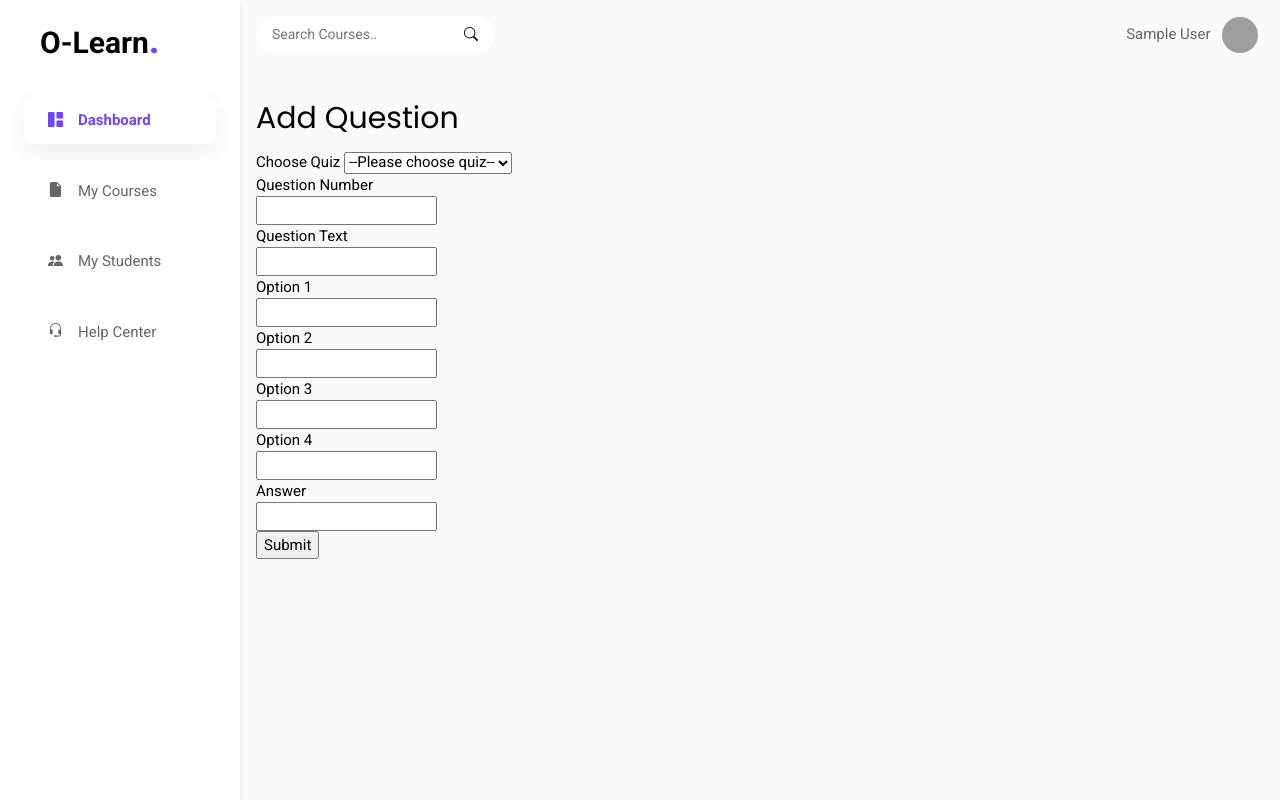
After one commit to shinushaju/olearn, a Flask app: page /course/quiz/add/question in a window 1280 px wide. The commit adds this page. Run offline with Flask 2, Linux system fonts and the light colour scheme; the visitor is signed in with stand-in values (Sample User, id 1); data comes from the database, SQL or seed files in the repository; data that the repository does not hold is empty; grey boxes are pictures that could not be loaded.

Commit message:
added question views and updated question model

```diff
--- /dev/null
+++ b/app/templates/faculty/add-question.html
@@ -0,0 +1,51 @@
+{%extends "faculty-base.html" %}
+
+{% block title %} Add Question{% endblock %}
+
+{% block customcss %}{% endblock %}
+
+{%block content%}
+
+<div class="w3-container w3-padding-16">
+    <h2> Add Question </h2>
+
+    <form method="POST">
+        <label>Choose Quiz</label>
+        <select name="quiz_id">
+        <option value="">--Please choose quiz--</option>
+        {%for quiz in quizzes%}
+            <option value="{{quiz.id}}">{{quiz.quiz_title}}</option>
+        {%endfor%}
+        </select><br>
+        <label>Question Number</label><br>
+        <input type="text"  name="question_no" ><br>
+        <label >Question Text</label><br>
+        <input type="text"  name="question_text" ><br>
+        <label >Option 1</label><br>
+        <input type="text"  name="option_one" ><br>
+        <label >Option 2</label><br>
+        <input type="text"  name="option_two" ><br>
+        <label >Option 3</label><br>
+        <input type="text"  name="option_three" ><br>
+        <label >Option 4</label><br>
+        <input type="text"  name="option_four" ><br>
+        <label >Answer</label><br>
+        <input type="text"  name="answer" ><br>
+
+        <input type="submit" value="Submit">
+
+      </form><br><br>
+    <div>
+        {% for question in questions %}
+            {{question.quiz.quiz_title}}<br>
+            {{question.question_no}} - {{question.question_text}}<br>
+           Options: {{question.option_one}},  {{question.option_two}},  {{question.option_three}},  {{question.option_four}}<br>
+           Answer: {{question.answer}}<br>
+        {% endfor %}
+    </div>
+</div>
+
+
+{% block customjs %}{% endblock %}
+
+{% endblock %}
--- a/app/templates/faculty/create-quiz.html
+++ b/app/templates/faculty/create-quiz.html
@@ -21,6 +21,7 @@
             {{quiz.quiz_title}} - {{quiz.course_name}}<br>
         {% endfor %}
     </div>
+
 </div>
 
 
--- a/app/views/faculty/quiz.py
+++ b/app/views/faculty/quiz.py
@@ -19,3 +19,27 @@ def create_quiz():
             return redirect(url_for('create_quiz'))
 
     return render_template('faculty/create-quiz.html', user=current_user, quizzes=quizzes)
+
+# create a question
+@app.route('/course/quiz/add/question',methods=['GET','POST'])
+@login_required
+def add_question():
+    questions = Question.query.all()
+    quizzes = Quiz.query.all()
+    if request.method == 'POST':
+        question_no = request.form.get('question_no')
+        question_text = request.form.get('question_text')
+        option_one = request.form.get('option_one')
+        option_two = request.form.get('option_two')
+        option_three = request.form.get('option_three')
+        option_four = request.form.get('option_four')
+        answer = request.form.get('answer')
+        quiz_id = request.form.get('quiz_id')
+        if question_no and question_text and option_one and option_two and option_three and option_four and answer and quiz_id:
+            question = Question(question_no=question_no, question_text=question_text, option_one=option_one, option_two=option_two, option_three=option_three, option_four=option_four, answer=answer, quiz_id=quiz_id)
+            # add the new quiz to the database
+            db.session.add(question)
+            db.session.commit()
+            return redirect(url_for('add_question'))
+
+    return render_template('faculty/add-question.html', user=current_user, questions=questions, quizzes=quizzes)
```
